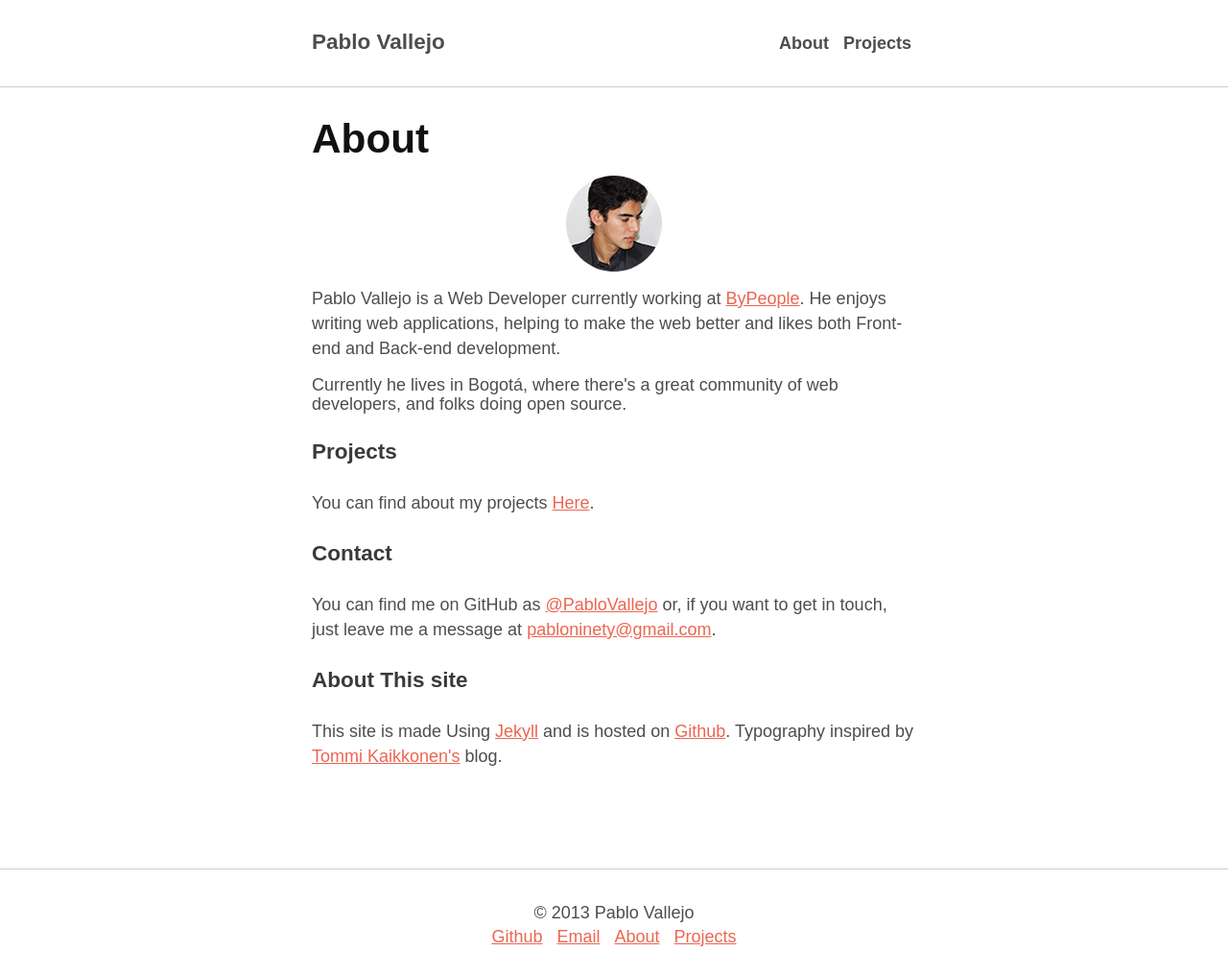
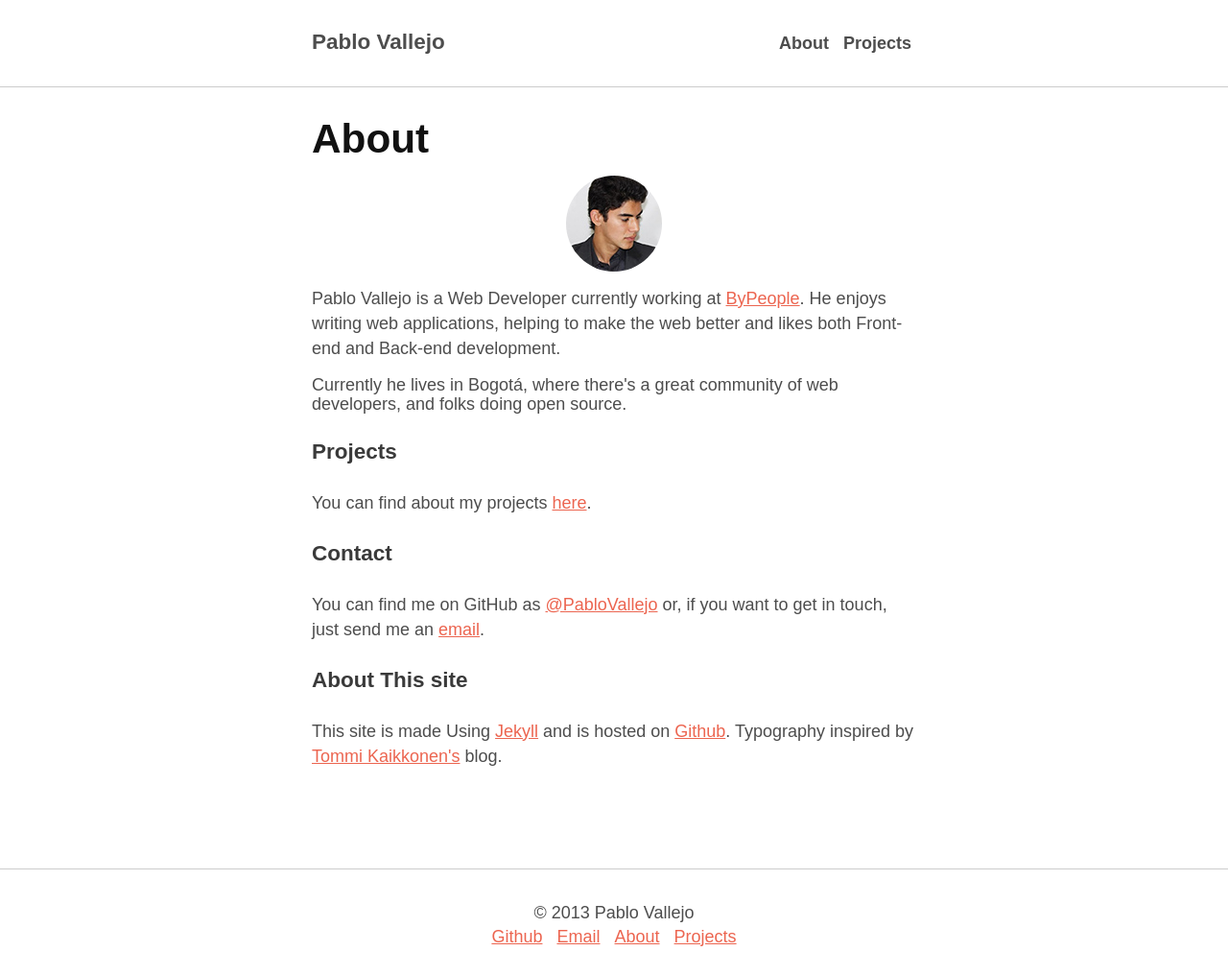
Before and after one commit to PabloVallejo/blog, a Jekyll site: the page built from about/index.html, in a window 1280 px wide. Shown: the whole page at 96% size. Built offline with Jekyll 4.4.1, drawn with Linux system fonts in a browser that asks for light colours; some web fonts are replaced.

Commit message:
Change send email link name, and lowecase projects link on about.

```diff
--- a/about/index.html
+++ b/about/index.html
@@ -22,10 +22,10 @@ title : Pablo Vallejo - About
 </p>
 
 <h4>Projects</h4>
-<p>You can find about my projects <a href="/projects">Here</a>.</p>
+<p>You can find about my projects <a href="/projects">here</a>.</p>
 
 <h4>Contact</h4>
-<p>You can find me on GitHub as <a href="https://github.com/PabloVallejo">@PabloVallejo</a> or, if you want to get in touch, just leave me a message at <a href="mailto:pabloninety@gmail.com">pabloninety@gmail.com</a>.</p>
+<p>You can find me on GitHub as <a href="https://github.com/PabloVallejo">@PabloVallejo</a> or, if you want to get in touch, just send me an <a href="mailto:pabloninety@gmail.com">email</a>.</p>
 
 <h4>About This site</h4>
 <p>
```
Also changed, not shown: assets/css/style.min.css, 2 other files.
